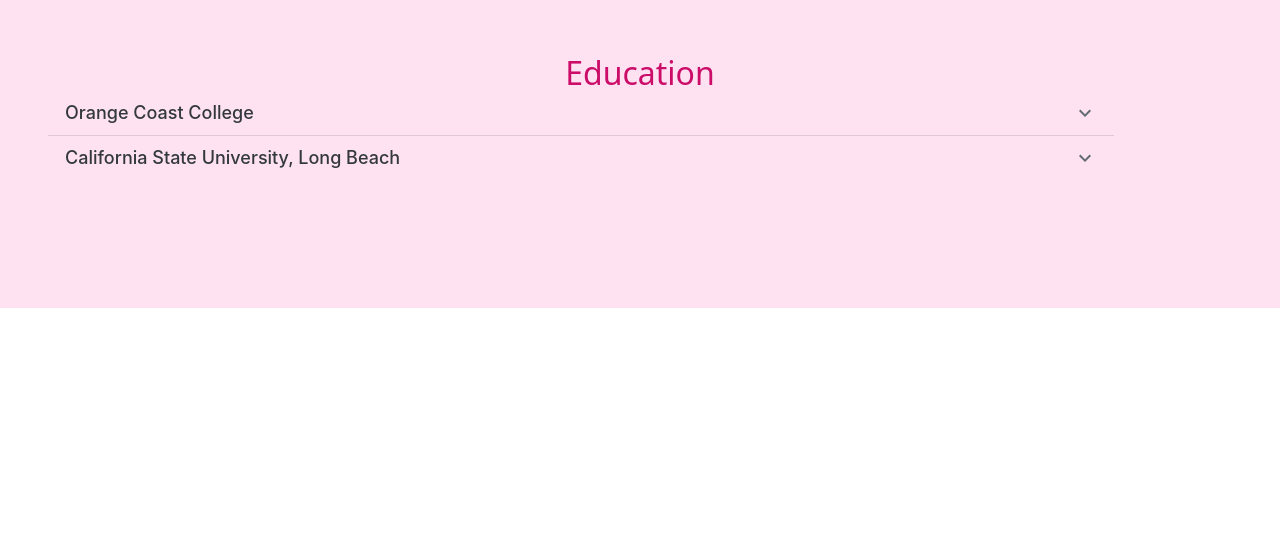
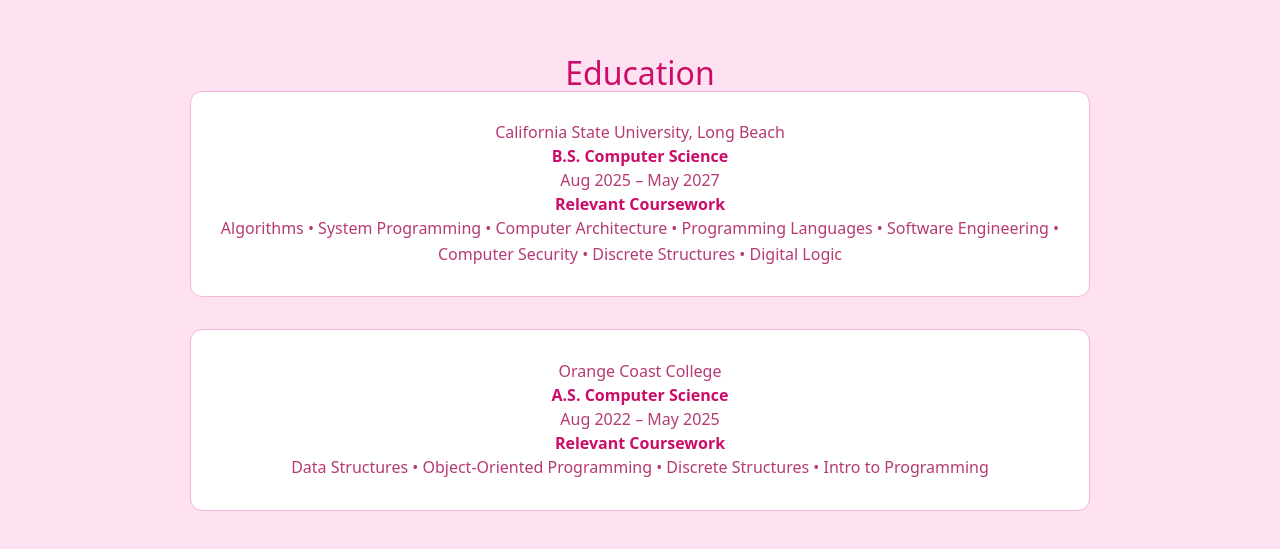
Before and after one commit to jquinonez7/my-app, a React (Vite) app: page / in a window 1280 px wide. Shown: the part 1403-1952 px from the top of the page. Before the commit the page ends 1711 px from the top, so only its background shows below. Built offline with nearby package versions, Linux system fonts and the light colour scheme.

Commit message:
new education

```diff
--- a/package.json
+++ b/package.json
@@ -17,6 +17,7 @@
     "@mui/joy": "^5.0.0-beta.52",
     "@tailwindcss/postcss": "^4.1.13",
     "@tailwindcss/vite": "^4.1.13",
+    "gsp": "^0.5.4",
     "lucide-react": "^0.542.0",
     "react": "^19.1.1",
     "react-dom": "^19.1.1",
--- a/src/Education.css
+++ b/src/Education.css
@@ -4,22 +4,54 @@
   padding: 4rem 1.5rem;
 }
 
-.education-accordion {
+/* container */
+.education-container {
+  display: flex;
+  flex-direction: column;
+  gap: 2rem;
   width: 90%;
-  max-width: 2000px;
+  max-width: 900px;
   margin: 0 auto;
-  padding: 0 20px;
 }
 
-.education-summary {
+/* cards */
+.education-card {
+  padding: 1.8rem;
+  border-radius: 12px;
+  border: 1px solid #f5b7d6;
+  background: white;
+}
+
+/* school title */
+.education-card h2 {
+  color: rgb(181, 58, 117);
+  margin: 0;
+}
+
+/* degree text */
+.degree {
+  font-weight: 600;
+  color: rgb(203, 13, 105);
+}
+
+/* date */
+.date {
   color: rgb(181, 58, 117);
 }
 
-#education .MuiAccordionDetails-root {
+/* coursework label */
+.course-title {
+  color: rgb(203, 13, 105);
+  font-weight: 600;
+}
+
+/* coursework list */
+.courses {
+  color: rgb(181, 58, 117);
+  line-height: 1.6;
+}
+
+/* title */
+.about-title {
   color: rgb(203, 13, 105);
 }
-
-.about-title
-{
-  color: rgb(203, 13, 105);
-}
--- a/src/Education.jsx
+++ b/src/Education.jsx
@@ -1,57 +1,38 @@
 import "./Education.css";
-
-import Accordion from "@mui/joy/Accordion";
-import AccordionDetails from "@mui/joy/AccordionDetails";
-import AccordionGroup from "@mui/joy/AccordionGroup";
-import AccordionSummary from "@mui/joy/AccordionSummary";
 
 const Education = () => {
   return (
     <section id="education">
       <h1 className="about-title">Education</h1>
 
-      <AccordionGroup
-        size="lg"
-        className="education-accordion"
-        transition={{
-          initial: "0.3s ease-out",
-          expanded: "0.2s ease",
-        }}
-      >
+      <div className="education-container">
 
-        <Accordion>
-          <AccordionSummary>
-            Orange Coast College
-          </AccordionSummary>
+        <div className="education-card">
+          <h2>California State University, Long Beach</h2>
+          <p className="degree">B.S. Computer Science</p>
+          <p className="date">Aug 2025 – May 2027</p>
 
-          <AccordionDetails>
-            <p><strong>Associates of Science in Computer Science</strong></p>
-            <p>August 2022 – May 2025</p>
+          <p className="course-title">Relevant Coursework</p>
+          <p className="courses">
+            Algorithms • System Programming • Computer Architecture •
+            Programming Languages • Software Engineering • Computer Security •
+            Discrete Structures • Digital Logic
+          </p>
+        </div>
 
-            <ul>
-              <li>Focused coursework in programming, algorithms, and systems fundamentals.</li>
-              <li>Developed strong foundations in software engineering and problem solving.</li>
-            </ul>
-          </AccordionDetails>
-        </Accordion>
+        <div className="education-card">
+          <h2>Orange Coast College</h2>
+          <p className="degree">A.S. Computer Science</p>
+          <p className="date">Aug 2022 – May 2025</p>
 
-        <Accordion>
-          <AccordionSummary>
-            California State University, Long Beach
-          </AccordionSummary>
+          <p className="course-title">Relevant Coursework</p>
+          <p className="courses">
+            Data Structures • Object-Oriented Programming • Discrete Structures •
+            Intro to Programming
+          </p>
+        </div>
 
-          <AccordionDetails>
-            <p><strong>Bachelor of Science in Computer Science</strong></p>
-            <p>August 2025 – May 2027</p>
-
-            <ul>
-              <li>Software Engineering focus.</li>
-              <li>Member of ACM (Association for Computing Machinery).</li>
-            </ul>
-          </AccordionDetails>
-        </Accordion>
-      </AccordionGroup>
-
+      </div>
     </section>
   );
 };
```
Also changed, not shown: src/Projects.css (added), src/Projects.jsx (added), 1 other file (tests, documents, lock files or other folders).
